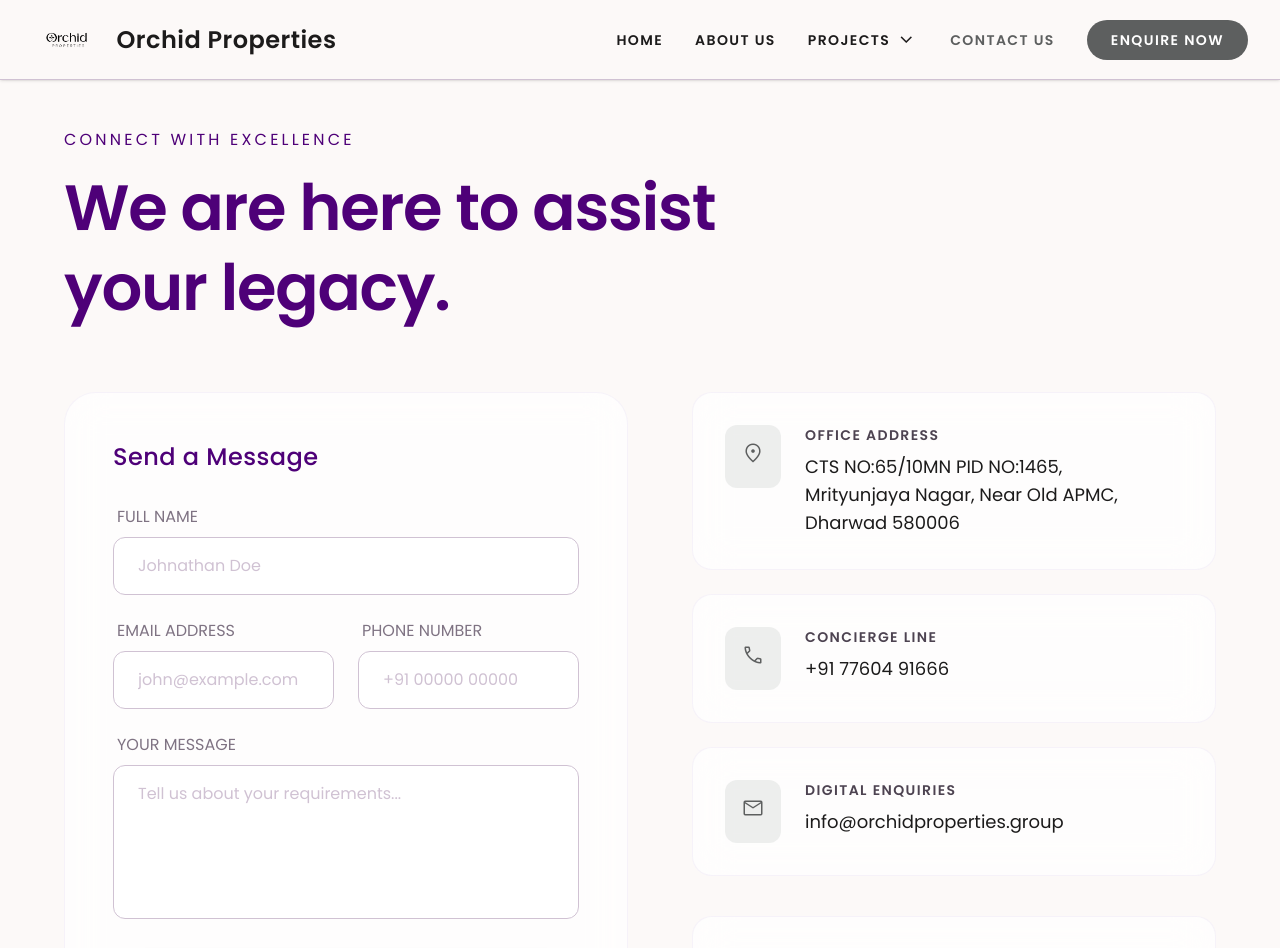
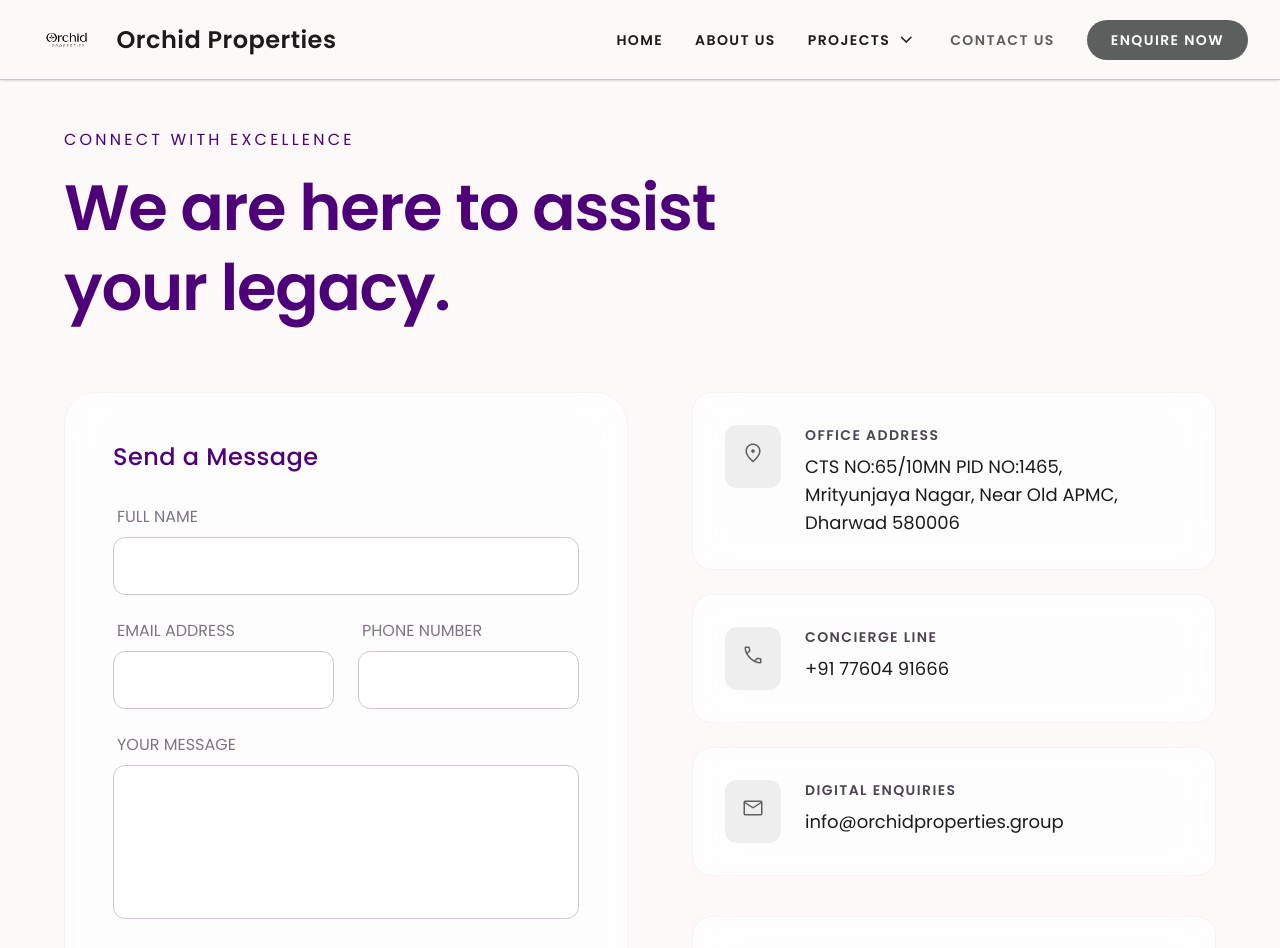
Before and after one commit to varunms77/Orchidprop-front, a React (Vite) app: page /contact in a window 1280 px wide. Shown: the top 948 px of the page. Built offline with nearby package versions, Linux system fonts and the light colour scheme.

Commit message:
remove placeholder hints from input fields in Home and Contact Us pages

```diff
--- a/src/pages/Contact.jsx
+++ b/src/pages/Contact.jsx
@@ -43,21 +43,21 @@
             <form className="space-y-6" onSubmit={handleSubmit}>
               <div className="space-y-2">
                 <label className="font-label-caps text-label-caps text-outline ml-1 block">FULL NAME</label>
-                <input className="w-full bg-white border border-outline-variant rounded-xl px-6 py-4 focus:ring-1 focus:ring-primary focus:border-primary outline-none transition-all placeholder:text-outline-variant" placeholder="Johnathan Doe" type="text" />
+                <input className="w-full bg-white border border-outline-variant rounded-xl px-6 py-4 focus:ring-1 focus:ring-primary focus:border-primary outline-none transition-all placeholder:text-outline-variant" type="text" />
               </div>
               <div className="grid grid-cols-1 md:grid-cols-2 gap-6">
                 <div className="space-y-2">
                   <label className="font-label-caps text-label-caps text-outline ml-1 block">EMAIL ADDRESS</label>
-                  <input className="w-full bg-white border border-outline-variant rounded-xl px-6 py-4 focus:ring-1 focus:ring-primary focus:border-primary outline-none transition-all placeholder:text-outline-variant" placeholder="john@example.com" type="email" />
+                  <input className="w-full bg-white border border-outline-variant rounded-xl px-6 py-4 focus:ring-1 focus:ring-primary focus:border-primary outline-none transition-all placeholder:text-outline-variant" type="email" />
                 </div>
                 <div className="space-y-2">
                   <label className="font-label-caps text-label-caps text-outline ml-1 block">PHONE NUMBER</label>
-                  <input className="w-full bg-white border border-outline-variant rounded-xl px-6 py-4 focus:ring-1 focus:ring-primary focus:border-primary outline-none transition-all placeholder:text-outline-variant" placeholder="+91 00000 00000" type="tel" />
+                  <input className="w-full bg-white border border-outline-variant rounded-xl px-6 py-4 focus:ring-1 focus:ring-primary focus:border-primary outline-none transition-all placeholder:text-outline-variant" type="tel" />
                 </div>
               </div>
               <div className="space-y-2">
                 <label className="font-label-caps text-label-caps text-outline ml-1 block">YOUR MESSAGE</label>
-                <textarea className="w-full bg-white border border-outline-variant rounded-xl px-6 py-4 focus:ring-1 focus:ring-primary focus:border-primary outline-none transition-all placeholder:text-outline-variant resize-none" placeholder="Tell us about your requirements..." rows="5" />
+                <textarea className="w-full bg-white border border-outline-variant rounded-xl px-6 py-4 focus:ring-1 focus:ring-primary focus:border-primary outline-none transition-all placeholder:text-outline-variant resize-none" rows="5" />
               </div>
               <button
                 className={`w-full py-5 rounded-full font-label-md text-label-md uppercase tracking-widest transition-all duration-500 shadow-lg transform hover:-translate-y-1 flex items-center justify-center gap-3 ${
--- a/src/pages/Home.jsx
+++ b/src/pages/Home.jsx
@@ -319,11 +319,11 @@
             <form className="space-y-6" onSubmit={e => e.preventDefault()}>
               <div className="space-y-2">
                 <label className="font-label-md text-xs uppercase tracking-widest text-on-surface-variant">Full Name</label>
-                <input className="w-full bg-transparent border-b border-outline-variant focus:border-secondary py-2 outline-none transition-colors" placeholder="John Doe" type="text" />
+                <input className="w-full bg-transparent border-b border-outline-variant focus:border-secondary py-2 outline-none transition-colors" type="text" />
               </div>
               <div className="space-y-2">
                 <label className="font-label-md text-xs uppercase tracking-widest text-on-surface-variant">Phone Number</label>
-                <input className="w-full bg-transparent border-b border-outline-variant focus:border-secondary py-2 outline-none transition-colors" placeholder="+91 00000 00000" type="tel" />
+                <input className="w-full bg-transparent border-b border-outline-variant focus:border-secondary py-2 outline-none transition-colors" type="tel" />
               </div>
               <button className="w-full bg-secondary text-on-secondary py-4 rounded-xl font-label-md text-label-md uppercase tracking-widest shadow-lg shadow-secondary/20 hover:scale-[1.02] transition-all" type="submit">
                 Get Call Back
```
